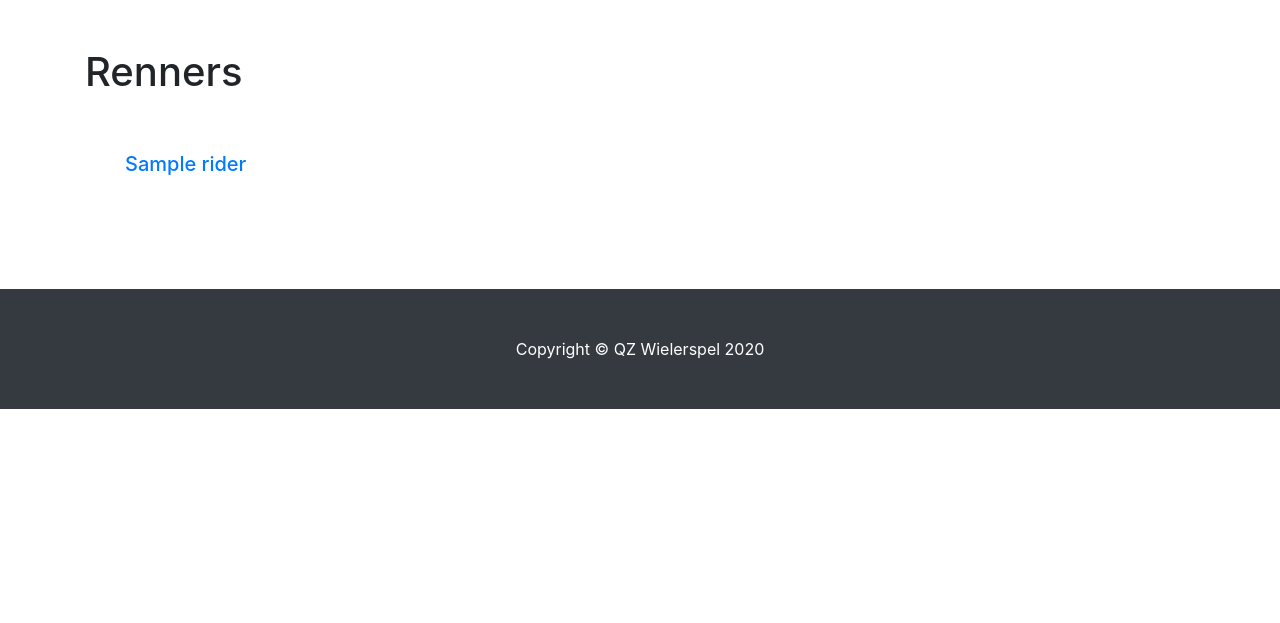
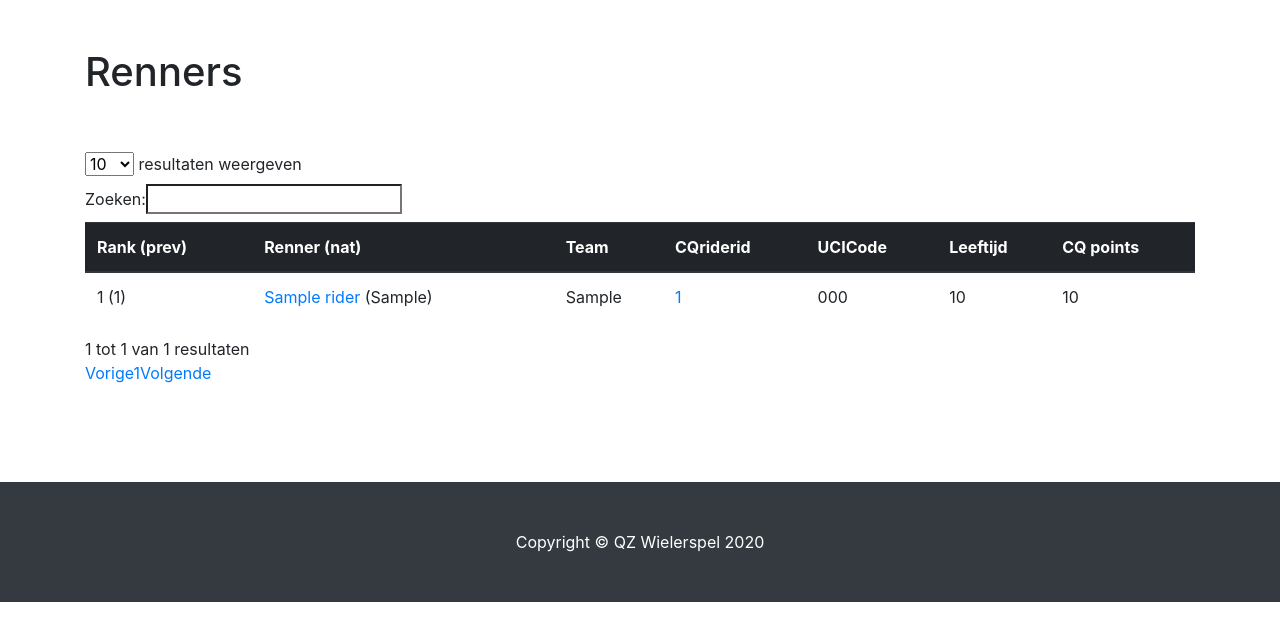
Before and after one commit to wijnandb/wielerspel-veiling, a Django app: page /results/renners/ in a window 1280 px wide. Shown: the part 97-720 px from the top of the page. Run offline with Django 3.2, Linux system fonts and the light colour scheme; tables that the repository leaves empty hold one stand-in row (values such as "Sample post"); some libraries are stand-ins or nearby versions.

Commit message:
updated rider model

```diff
--- a/auction/models.py
+++ b/auction/models.py
@@ -20,3 +20,6 @@ class TeamCaptainStatus(models.Model):
     riders_needed = models.IntegerField(default=9)
     max_allowed_bid = models.IntegerField(default=92)
     team_captain = models.ForeignKey(User, on_delete=models.CASCADE)
+
+    def __str__(self):
+        return "%s %s riders (need %s more) max bid: %s points left: %s" %(self.team_captain.username, self.team_size, self.riders_needed, self.max_allowed_bid, self.amount_left)
--- a/results/models.py
+++ b/results/models.py
@@ -3,11 +3,15 @@ from django.urls import reverse
 
 
 class Rider(models.Model):
+    rank = models.IntegerField(null=True, blank=True)
+    prev = models.IntegerField(null=True, blank=True)
+    cqriderid = models.IntegerField(unique=True)
+    ucicode = models.CharField(max_length=11, blank=True, null=True)
     name = models.CharField(max_length=100)
-    birthday = models.DateField(null=True, blank=True)
-    cqriderid = models.IntegerField(unique=True)
-    uciid = models.IntegerField(null=True, blank=True)
+    team = models.CharField(max_length=3, blank=True, null=True)
     nationality = models.CharField(max_length=3, blank=True, null=True)
+    age = models.IntegerField(null=True, blank=True)
+    cqpoints = models.IntegerField(null=True, blank=True)
 
     def __str__(self):
         return self.name
@@ -15,6 +19,9 @@ class Rider(models.Model):
     def get_absolute_url(self):
         """Returns the url to access a particular instance of the model."""
         return reverse('rider-detail', args=[str(self.id)])
+
+    class Meta:
+        ordering = ['rank']
 
 
 class Category(models.Model):
--- a/results/templates/results/rider_list.html
+++ b/results/templates/results/rider_list.html
@@ -6,16 +6,62 @@
             <h1>Renners</h1>
             <br/><br/>
             {% if rider_list %}
-                <ul>
-                    {% for rider in rider_list %}
-
-                        <h5><a href="{% url 'auction:auction' rider.id %}">{{ rider }}</a></h5>
-
-                    {% endfor %}
-
-                </ul>
+                <table class="table" id="renners">
+                    <thead class="thead-dark">
+                        <tr>
+                            <th>Rank (prev)</th>
+                            <th>Renner (nat)</th>
+                            <th>Team</th>
+                            <th>CQriderid</th>
+                            <th>UCICode</th>
+                            <th>Leeftijd</th>
+                            <th>CQ points</th>
+                        </tr>
+                    </thead>
+                    <tbody>
+                        {% for rider in rider_list %}
+                            <tr>
+                                <td>{{ rider.rank }} ({{ rider.prev }})</td>
+                                <td><a href="{% url 'auction:auction' rider.id %}">{{ rider }}</a> ({{rider.nationality }})</td>
+                                <td>{{ rider.team }}</td>
+                                <td><a href="https://cqranking.com/men/asp/gen/rider.asp?riderid={{ rider.cqriderid }}" target="_blank">{{ rider.cqriderid }}</a></td>
+                                <td>{{ rider.ucicode }}</td>
+                                <td>{{ rider.age }}</td>
+                                <td>{{ rider.cqpoints }}</td>
+                            </tr>
+                        {% endfor %}
+                    <tbody></tbody>
+                </table>
             {% else %}
                 <p>Geen renners aanwezig.</p>
             {% endif %}
 
 {% endblock %}
+{% block js %}
+<script type="text/javascript" src="https://cdn.datatables.net/v/bs4/dt-1.10.22/datatables.min.js"></script>
+<script>
+    $(document).ready( function () {
+        $('#renners').DataTable( {
+            "language": {
+                "sProcessing": "Bezig...",
+                "sLengthMenu": "_MENU_ resultaten weergeven",
+                "sZeroRecords": "Geen resultaten gevonden",
+                "sInfo": "_START_ tot _END_ van _TOTAL_ resultaten",
+                "sInfoEmpty": "Geen resultaten om weer te geven",
+                "sInfoFiltered": " (gefilterd uit _MAX_ resultaten)",
+                "sInfoPostFix": "",
+                "sSearch": "Zoeken:",
+                "sEmptyTable": "Geen resultaten aanwezig in de tabel",
+                "sInfoThousands": ".",
+                "sLoadingRecords": "Een moment geduld aub - bezig met laden...",
+                "oPaginate": {
+                    "sFirst": "Eerste",
+                    "sLast": "Laatste",
+                    "sNext": "Volgende",
+                    "sPrevious": "Vorige"
+                },
+            }
+        } );
+    } );
+</script>
+{% endblock js %}
--- a/results/views.py
+++ b/results/views.py
@@ -37,7 +37,6 @@ class RaceDetailView(generic.DetailView):
 
 class RiderListView(generic.ListView):
     model = Rider
-    paginate_by = 30
 
 
 class RiderDetailView(generic.DetailView):
```
Also changed, not shown: results/migrations/0004_auto_20201229_2321.py (added), results/migrations/0005_auto_20201230_0000.py (added).
